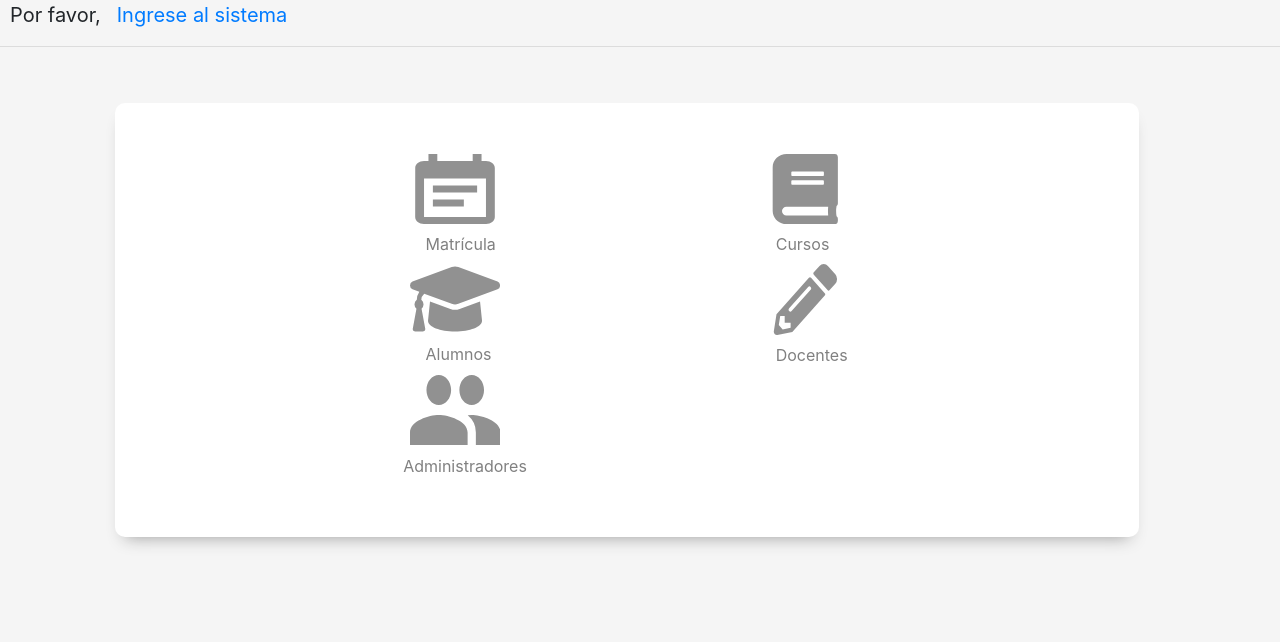
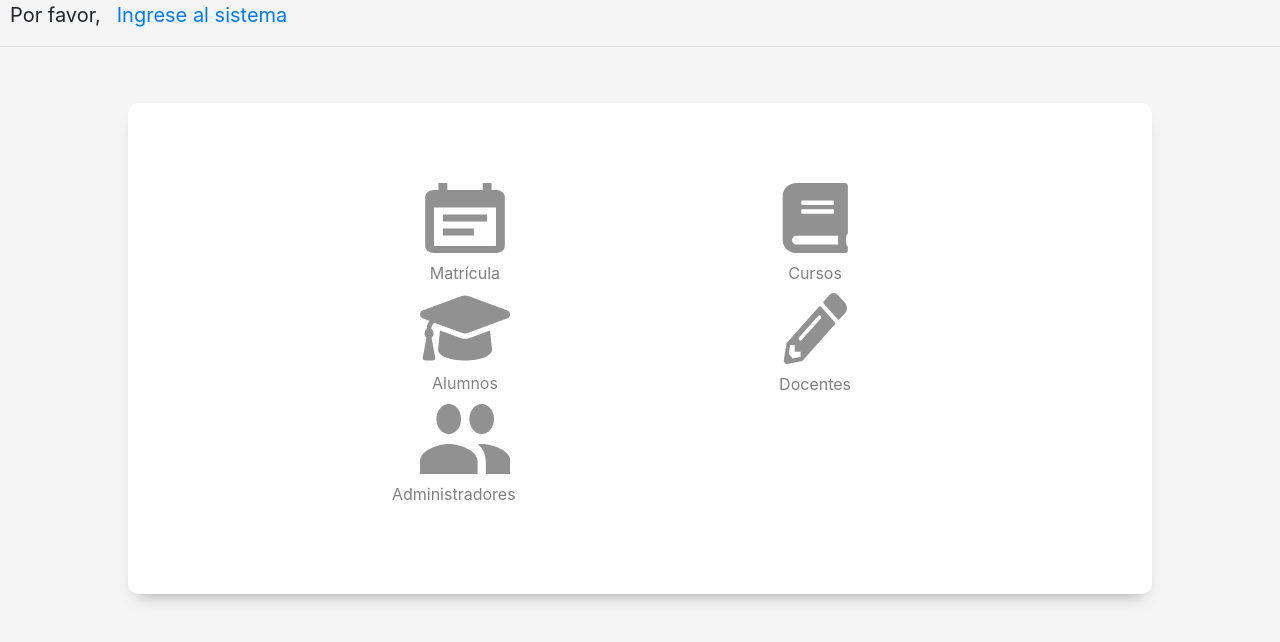
Before and after one commit to Shinoda2/disenoDeExperimentosEnSI, a Django app: page / in a window 1280 px wide. Shown: the part 64-706 px from the top of the page. Run offline with Django 3.2, Linux system fonts and the light colour scheme; some libraries are stand-ins or nearby versions.

Commit message:
CSS arreglo

```diff
--- a/matricula/static/matricula/styles.css
+++ b/matricula/static/matricula/styles.css
@@ -173,10 +173,13 @@ form > input {
 }
 
 #tableIndex {
-    margin-left: 9%;
+    margin-left: auto;
+    margin-right: auto;
     width: 80%;
-    padding: 4%;
-    padding-left: 23%;
+    padding: 5rem;
+    align-items: center;
+    justify-content: center;
+    text-align: center;
     border-radius: 10px;
     background-color: white;
     display: flex;
--- a/matricula/templates/matricula/index.html
+++ b/matricula/templates/matricula/index.html
@@ -1,7 +1,7 @@
 {% extends "matricula/layout.html" %}
 
 {% block body %}
-<body>
+
     <div id="tableIndex" class="container">
         <div class="row">
 
@@ -42,5 +42,5 @@
 
         </div>
     </div>
-</body>
+
 {% endblock %}
```
